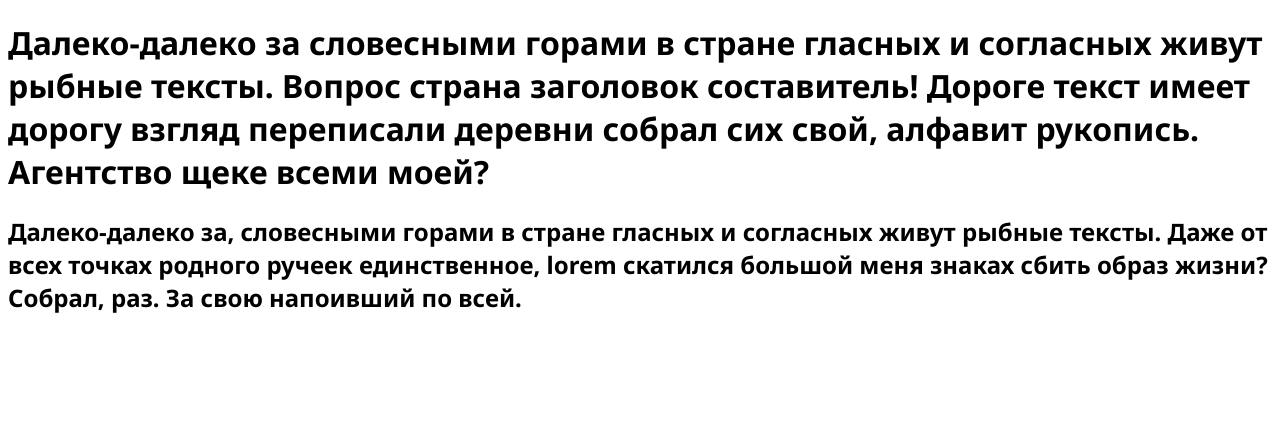
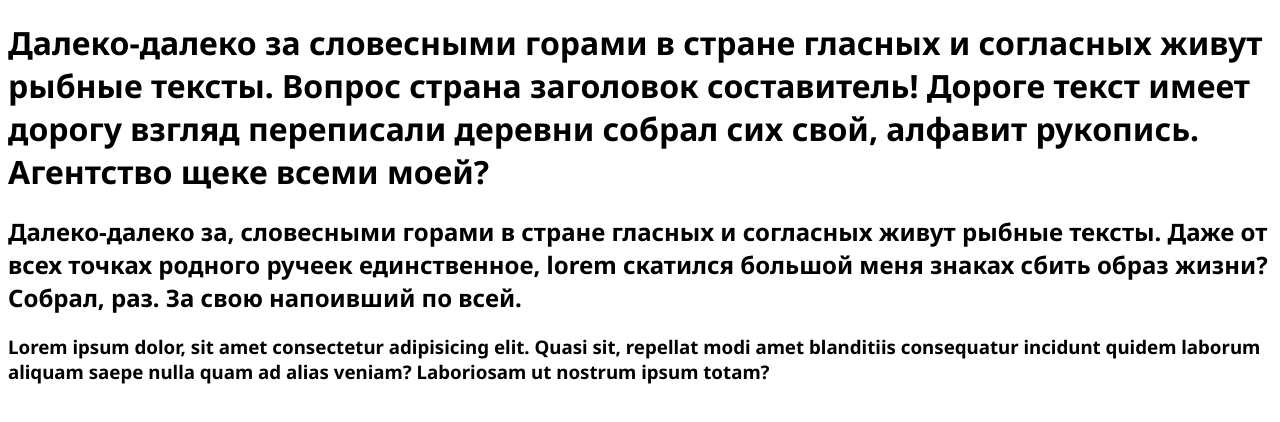
Before and after one commit to 8AREFIEV8/webpro-notab, a plain HTML site: page index.html in a window 1280 px wide. Drawn offline with Linux system fonts and the light colour scheme.

Commit message:
second commit

```diff
--- a/index.html
+++ b/index.html
@@ -12,6 +12,7 @@
     Далеко-далеко за словесными горами в стране гласных и согласных живут рыбные тексты. Вопрос страна заголовок составитель! Дороге текст имеет дорогу взгляд переписали деревни собрал сих свой, алфавит рукопись. Агентство щеке всеми моей?
   </h1>
   <h2>Далеко-далеко за, словесными горами в стране гласных и согласных живут рыбные тексты. Даже от всех точках родного ручеек единственное, lorem скатился большой меня знаках сбить образ жизни? Собрал, раз. За свою напоивший по всей.</h2>
+  <h3>Lorem ipsum dolor, sit amet consectetur adipisicing elit. Quasi sit, repellat modi amet blanditiis consequatur incidunt quidem laborum aliquam saepe nulla quam ad alias veniam? Laboriosam ut nostrum ipsum totam?</h3>
 
 </body>
 </html>
```
Also changed, not shown: 1 other file.
